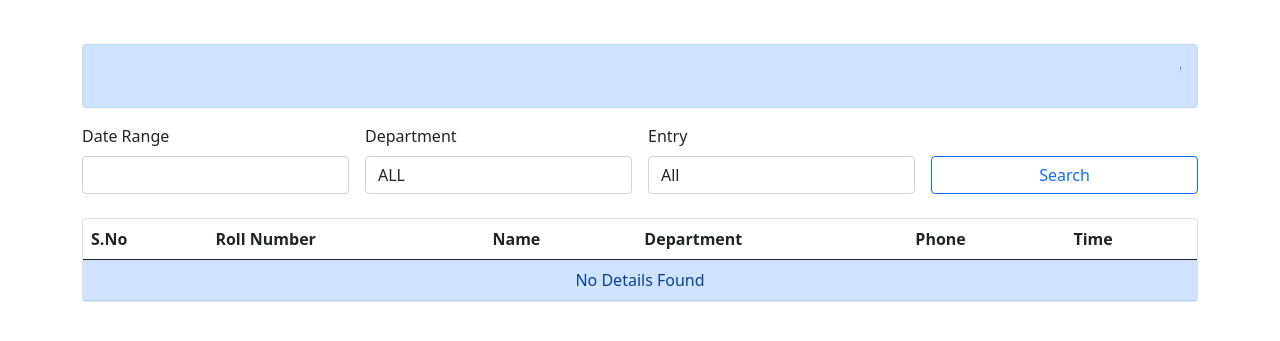
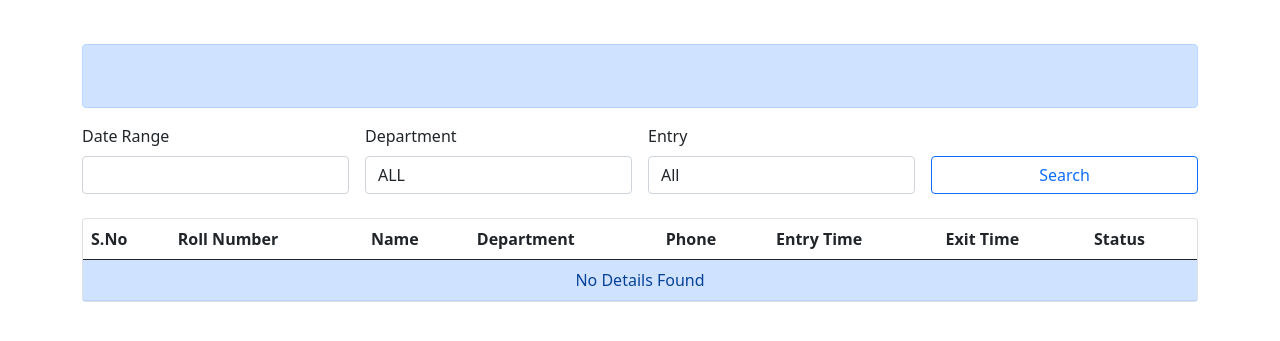
Before and after one commit to whenkey123/bma, a PHP site: page / in a window 1280 px wide. Shown: the part 56-397 px from the top of the page. Run offline with PHP 8.4, Linux system fonts and the light colour scheme; a user stored in the database is signed in; data that the repository does not hold is empty; some libraries are stand-ins or nearby versions.

Commit message:
added exit timing and stop double reporting

```diff
--- a/db-connect.php
+++ b/db-connect.php
@@ -6,4 +6,13 @@ $alert_error="";
 function isLoggedIn() {
   return(isset($_SESSION["user"]));
 }
+function displayRowColour($entry_type) {
+  if ($entry_type == "Early") {
+    return "alert-warning";
+  }else if($entry_type == "InTime") {
+    return "alert-success";
+  } else {
+    return "alert-danger";
+  }
+}
 ?>
--- a/index.php
+++ b/index.php
@@ -91,8 +91,9 @@ if (isset($_POST['entry_type']) and $_POST['entry_type']!="ALL") {
             <label class="form-label">Entry</label>
             <select class="form-control" name="entry_type" required>
               <option value="ALL">All</option>
-              <option value="intime">In-Time</option>
-              <option value="late">Late Entry</option>
+              <option value="Early">Early Entry</option>
+              <option value="InTime">InTime Entry</option>
+              <option value="Late">Late Entry</option>
             </select>
           </div>
           <div class="col-lg-3 col-md-2 mt-5">
@@ -103,6 +104,7 @@ if (isset($_POST['entry_type']) and $_POST['entry_type']!="ALL") {
           <div class="col-12">
             <div class="card">
               <div class="card-body p-0">
+                <div class="table-responsive">
                   <table class="table w-100 mb-0">
                     <thead>
                       <tr>
@@ -111,7 +113,9 @@ if (isset($_POST['entry_type']) and $_POST['entry_type']!="ALL") {
                         <th>Name</th>
                         <th>Department</th>
                         <th>Phone</th>
-                      <th>Time</th>
+                        <th>Entry Time</th>
+                        <th>Exit Time</th>
+                        <th>Status</th>
                       </tr>
                     </thead>
                     <tbody>
@@ -121,21 +125,29 @@ if (isset($_POST['entry_type']) and $_POST['entry_type']!="ALL") {
                       $i=0;
                       while($row=mysqli_fetch_array($query)) {
                         $i++;
-                      echo('<tr class="'.(($row['status']=="intime")?'alert-success':'alert-danger').'">
+                        $entry_time=date('d/m/Y h:i A', $row['entry_time']);
+                        $exit_time='Not Reported Yet';
+                        if (isset($row['exit_time']) && $row['exit_time']!="") {
+                          $exit_time=date('d/m/Y h:i A', $row['exit_time']);
+                        }
+                        echo('<tr class="'.displayRowColour($row['status']).'">
                         <td>'.$i.'</td>
                         <td>'.$row['roll_number'].'</td>
                         <td>'.$row['name'].'</td>
                         <td>'.$row['department'].'</td>
                         <td>'.$row['phone'].'</td>
-                      <td>'.date('d/m/Y h:i A', $row['entry_time']).'</td>
+                        <td>'.$entry_time.'</td>
+                        <td>'.$exit_time.'</td>
+                        <td>'.$row['status'].'</td>
                         </tr>');
                       }
                       if($i==0) {
-                      echo('<tr class="alert-primary text-center"><td colspan="6">No Details Found</td></tr>');
+                        echo('<tr class="alert-primary text-center"><td colspan="8">No Details Found</td></tr>');
                       }
                       ?>
                     </tbody>
                   </table>
+                </div>
               </div>
             </div>
           </div>
--- a/profile.php
+++ b/profile.php
@@ -56,8 +56,8 @@ if ($_SERVER['REQUEST_METHOD'] == "POST") {
          </div>
       </nav>
       <div class="container" style="margin-top: 100px;">
-        <div class="row justify-content-md-center">
-          <div class="col-6">
+        <div class="row justify-content-center">
+          <div class="col-lg-6 col-md-8">
             <div class="card">
               <div class="card-header">
                 Profile / Change Password
```
Also changed, not shown: entry.php (+33 -8 lines). Lines whose indentation alone changed are shown as unchanged.
